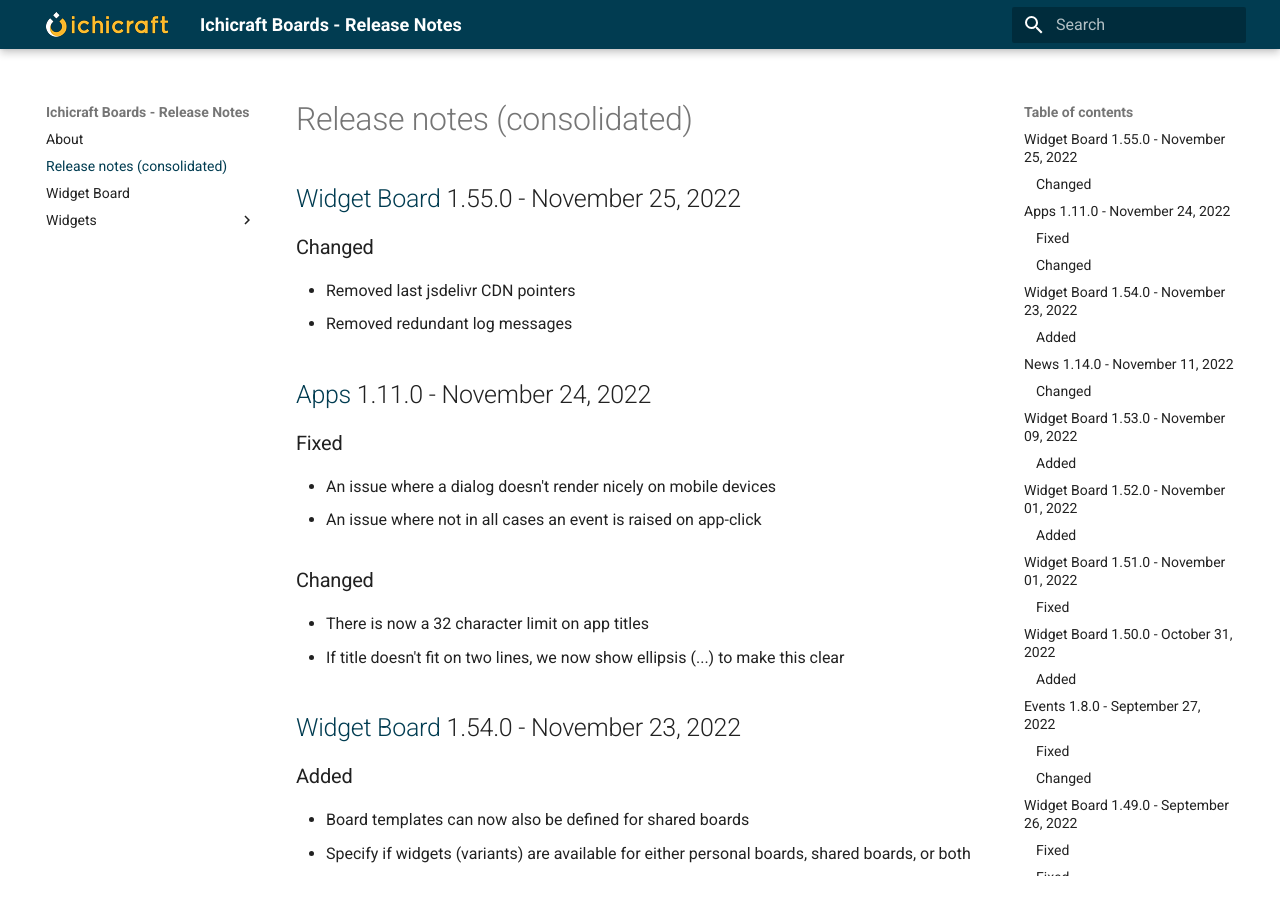
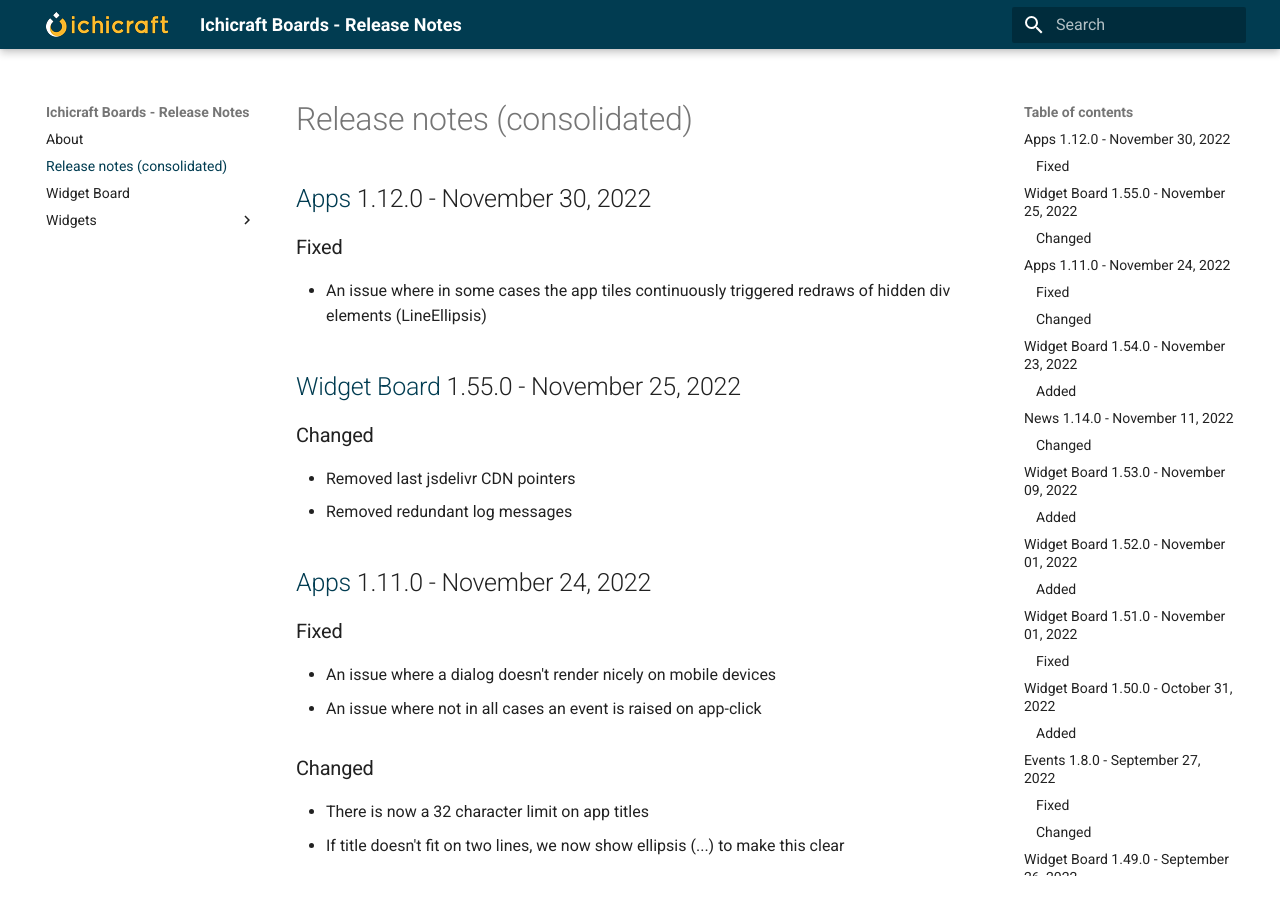
Before and after one commit to ichicraft/widgets-docs, an MkDocs documentation site: the page built from docs/Release-notes-(consolidated).md, in a window 1280 px wide and 900 px high. Built offline with MkDocs 1.6.1 and Material for MkDocs 9.7.7, drawn with Linux system fonts in a browser that asks for light colours.

Commit message:
Release notes updated by BuildService

```diff
--- a/docs/Release-notes-(consolidated).md
+++ b/docs/Release-notes-(consolidated).md
@@ -1,3 +1,8 @@
+## [Apps](./Widgets/Apps.md) 1.12.0 - November 30, 2022
+
+### Fixed
+- An issue where in some cases the app tiles continuously triggered redraws of hidden div elements (LineEllipsis)
+
 ## [Widget Board](./Widget Board.md) 1.55.0 - November 25, 2022
 
 ### Changed
--- a/docs/Widgets/Apps.md
+++ b/docs/Widgets/Apps.md
@@ -1,3 +1,8 @@
+## 1.12.0 - November 30, 2022
+
+### Fixed
+- An issue where in some cases the app tiles continuously triggered redraws of hidden div elements (LineEllipsis)
+
 ## 1.11.0 - November 24, 2022
 
 ### Fixed
```
